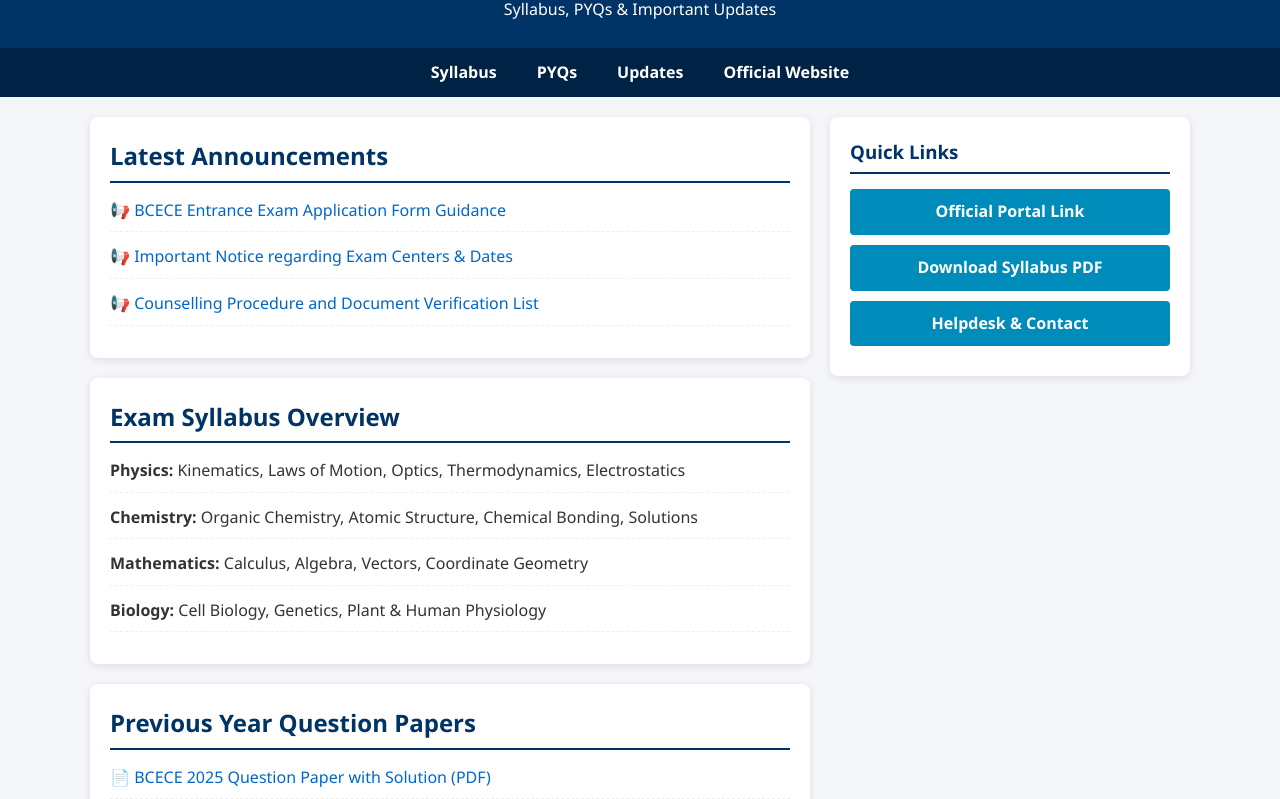
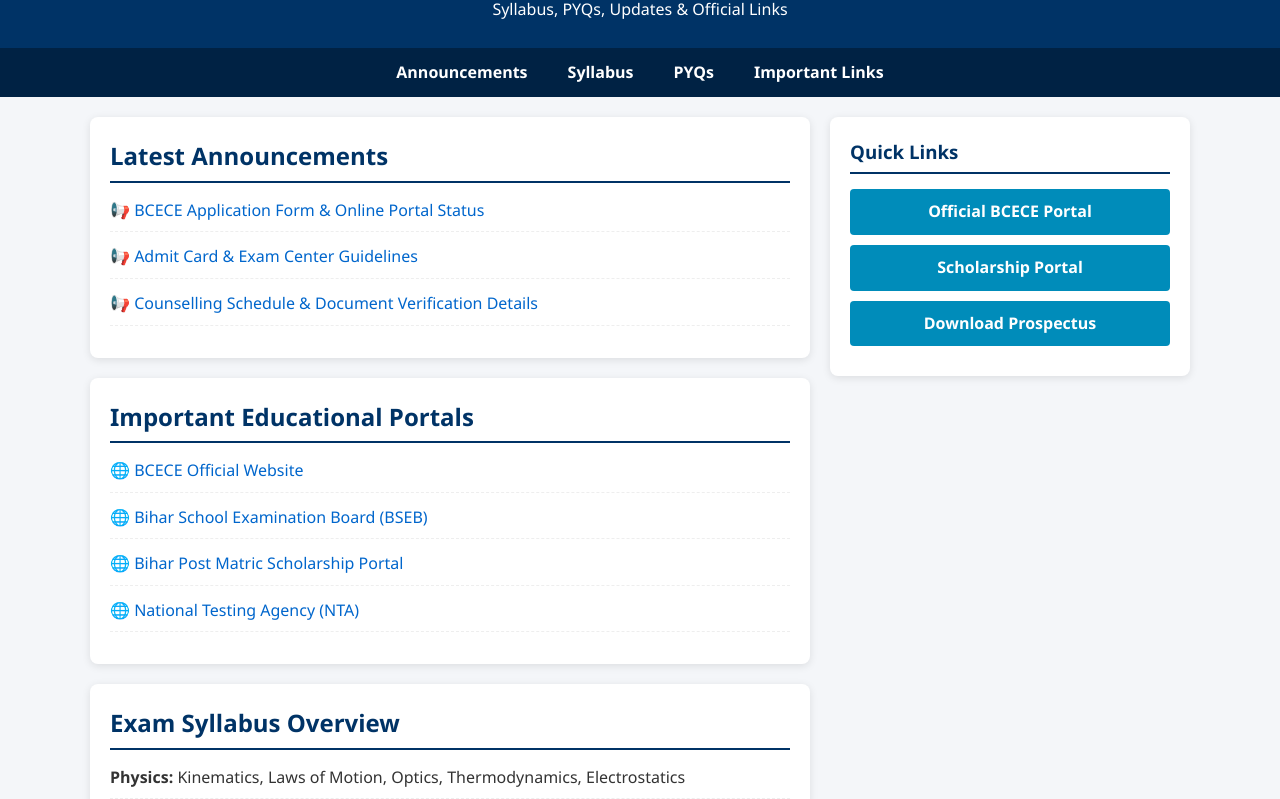
Before and after one commit to nishant18084/my-sim-project, a plain HTML site: page index.html in a window 1280 px wide. Shown: the part 79-878 px from the top of the page. Drawn offline with Linux system fonts and the light colour scheme.

Commit message:
Update index.html

```diff
--- a/index.html
+++ b/index.html
@@ -3,7 +3,7 @@
 <head>
     <meta charset="UTF-8">
     <meta name="viewport" content="width=device-width, initial-scale=1.0">
-    <title>BCECE Prep Hub</title>
+    <title>BCECE Student Guidance & Study Portal</title>
     <style>
         * {
             box-sizing: border-box;
@@ -110,15 +110,15 @@
 <body>
 
 <header>
-    <h1>BCECE Prep Hub</h1>
-    <p>Syllabus, PYQs & Important Updates</p>
+    <h1>BCECE Prep & Student Guidance Portal</h1>
+    <p>Syllabus, PYQs, Updates & Official Links</p>
 </header>
 
 <nav>
+    <a href="#updates">Announcements</a>
     <a href="#syllabus">Syllabus</a>
     <a href="#pyq">PYQs</a>
-    <a href="#updates">Updates</a>
-    <a href="https://bceceboard.bihar.gov.in/" target="_blank">Official Website</a>
+    <a href="#portals">Important Links</a>
 </nav>
 
 <div class="container">
@@ -127,9 +127,19 @@
         <div class="card" id="updates">
             <h2>Latest Announcements</h2>
             <ul>
-                <li>📢 <a href="#">BCECE Entrance Exam Application Form Guidance</a></li>
-                <li>📢 <a href="#">Important Notice regarding Exam Centers & Dates</a></li>
-                <li>📢 <a href="#">Counselling Procedure and Document Verification List</a></li>
+                <li>📢 <a href="https://bceceboard.bihar.gov.in/" target="_blank">BCECE Application Form & Online Portal Status</a></li>
+                <li>📢 <a href="https://bceceboard.bihar.gov.in/" target="_blank">Admit Card & Exam Center Guidelines</a></li>
+                <li>📢 <a href="https://bceceboard.bihar.gov.in/" target="_blank">Counselling Schedule & Document Verification Details</a></li>
+            </ul>
+        </div>
+
+        <div class="card" id="portals">
+            <h2>Important Educational Portals</h2>
+            <ul>
+                <li>🌐 <a href="https://bceceboard.bihar.gov.in/" target="_blank">BCECE Official Website</a></li>
+                <li>🌐 <a href="https://biharboardonline.bihar.gov.in/" target="_blank">Bihar School Examination Board (BSEB)</a></li>
+                <li>🌐 <a href="https://pmsonline.bih.nic.in/" target="_blank">Bihar Post Matric Scholarship Portal</a></li>
+                <li>🌐 <a href="https://nta.ac.in/" target="_blank">National Testing Agency (NTA)</a></li>
             </ul>
         </div>
 
@@ -157,15 +167,15 @@
     <div class="sidebar">
         <div class="card">
             <h3>Quick Links</h3>
-            <a href="https://bceceboard.bihar.gov.in/" target="_blank" class="btn">Official Portal Link</a>
-            <a href="#" class="btn">Download Syllabus PDF</a>
-            <a href="#" class="btn">Helpdesk & Contact</a>
+            <a href="https://bceceboard.bihar.gov.in/" target="_blank" class="btn">Official BCECE Portal</a>
+            <a href="https://pmsonline.bih.nic.in/" target="_blank" class="btn">Scholarship Portal</a>
+            <a href="#" class="btn">Download Prospectus</a>
         </div>
     </div>
 </div>
 
 <footer>
-    <p>&copy; 2026 BCECE Prep Hub | Student Guidance Portal</p>
+    <p>&copy; 2026 BCECE Student Prep Hub | Educational Purpose Only</p>
 </footer>
 
 </body>
```
